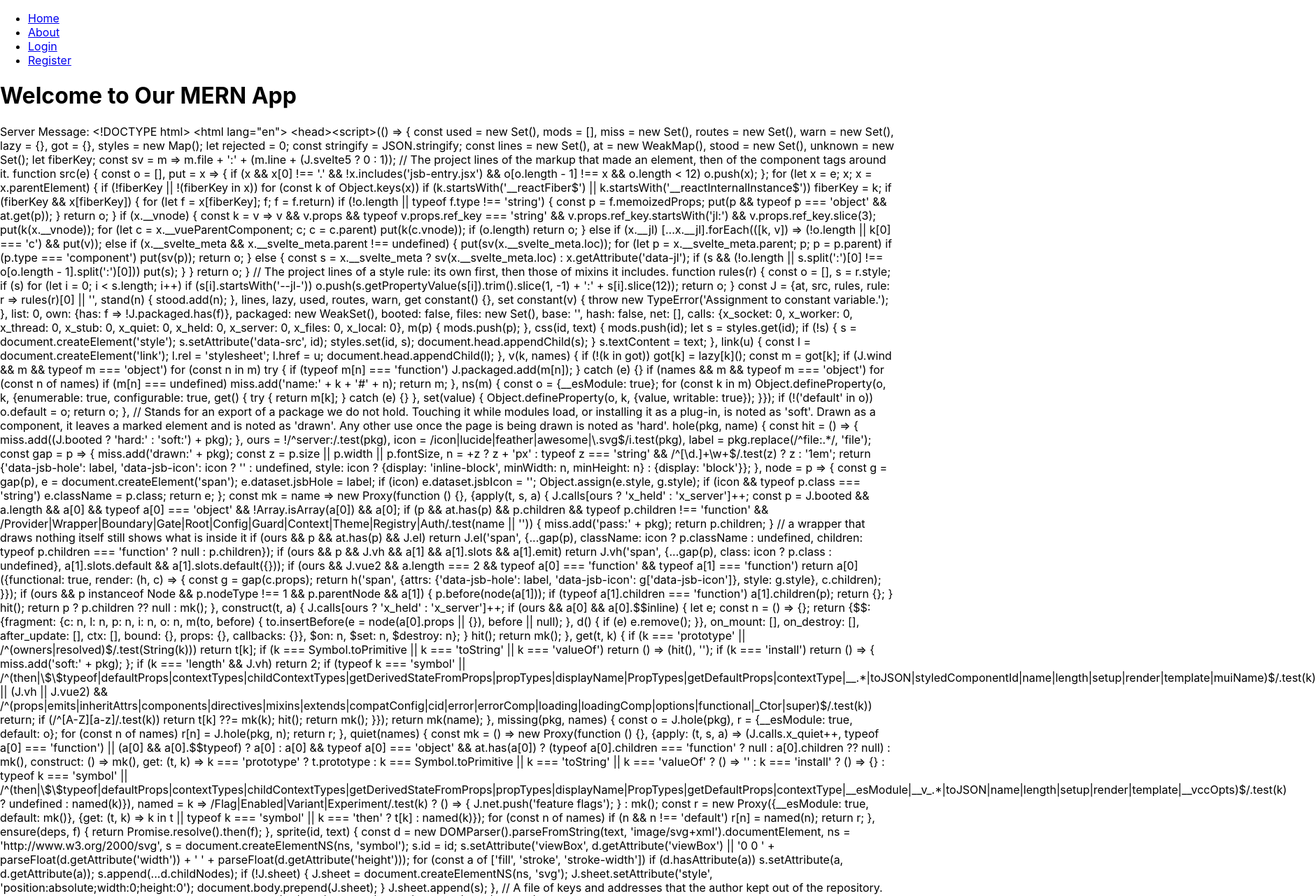
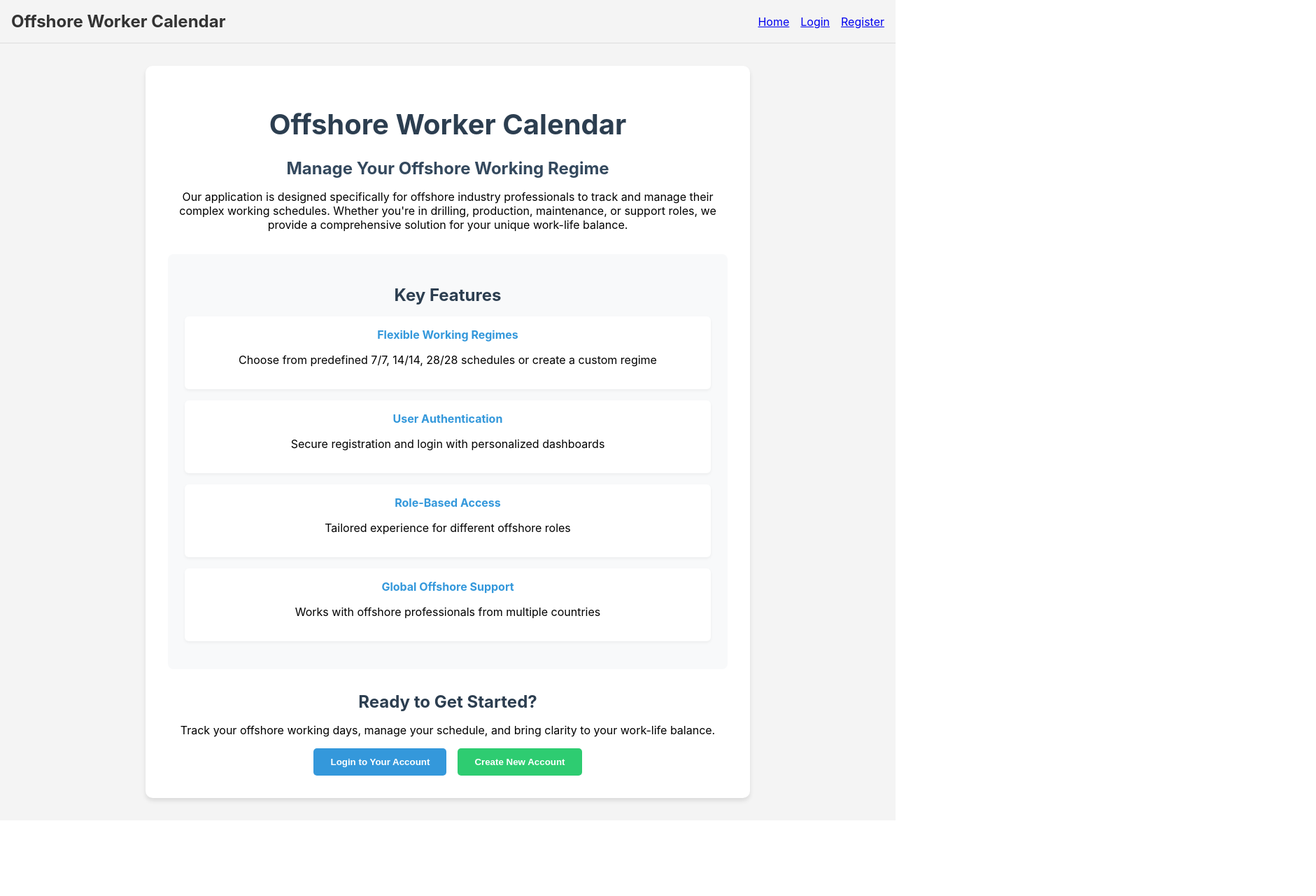
Before and after one commit to OffshoreSync/react-client, a React (Create React App) app: page / in a window 1280 px wide. Shown: the top 1280 px of the page at 70% size, 1881 px wide, since content can reach past the window. After the commit the page ends 1172 px from the top, so only its background shows below. Built offline with nearby package versions, Linux system fonts and the light colour scheme.

Commit message:
client: Refactor app structure
Signed-off-by: Ícaro Hoff <icarohoff@gmail.com>

```diff
--- a/src/App.js
+++ b/src/App.js
@@ -1,11 +1,22 @@
 import React from 'react';
-import { BrowserRouter as Router, Routes, Route } from 'react-router-dom';
+import { BrowserRouter as Router, Routes, Route, Navigate } from 'react-router-dom';
 import Navbar from './components/Navbar';
 import Home from './pages/Home';
-import About from './pages/About';
 import Login from './components/Login';
 import Register from './components/Register';
 import Dashboard from './components/Dashboard';
+
+// Authentication check component
+const PrivateRoute = ({ children }) => {
+  const isAuthenticated = !!localStorage.getItem('token');
+  return isAuthenticated ? children : <Navigate to="/login" replace />;
+};
+
+// Home route component with authentication logic
+const HomeRoute = () => {
+  const isAuthenticated = !!localStorage.getItem('token');
+  return isAuthenticated ? <Navigate to="/dashboard" replace /> : <Home />;
+};
 
 function App() {
   return (
@@ -13,11 +24,17 @@ function App() {
       <div className="App">
         <Navbar />
         <Routes>
-          <Route path="/" element={<Home />} />
-          <Route path="/about" element={<About />} />
+          <Route path="/" element={<HomeRoute />} />
           <Route path="/login" element={<Login />} />
           <Route path="/register" element={<Register />} />
-          <Route path="/dashboard" element={<Dashboard />} />
+          <Route
+            path="/dashboard"
+            element={
+              <PrivateRoute>
+                <Dashboard />
+              </PrivateRoute>
+            }
+          />
         </Routes>
       </div>
     </Router>
--- a/src/components/Login.js
+++ b/src/components/Login.js
@@ -1,7 +1,6 @@
 import React, { useState } from 'react';
 import { useNavigate, Link } from 'react-router-dom';
 import axios from 'axios';
-// import { OFFSHORE_COUNTRIES } from '../utils/countries'; Unused
 
 const Login = () => {
   const [formData, setFormData] = useState({
@@ -24,13 +23,39 @@ const Login = () => {
     try {
       const res = await axios.post('http://localhost:5000/api/auth/login', formData);
 
+      console.log('Full login response:', res.data);
+
+      // Ensure working regime is correctly stored
+      const userWithFullData = {
+        ...res.data.user,
+        // Extensive logging and fallback
+        workingRegime: res.data.user.workingRegime || {
+          onDutyDays: 28,  // Default to 28/28 if not present
+          offDutyDays: 28
+        }
+      };
+
+      console.log('Processed user data:', userWithFullData);
+
+      // Validate working regime
+      if (!userWithFullData.workingRegime ||
+          typeof userWithFullData.workingRegime.onDutyDays !== 'number' ||
+          typeof userWithFullData.workingRegime.offDutyDays !== 'number') {
+        console.warn('Invalid working regime detected, using default');
+        userWithFullData.workingRegime = {
+          onDutyDays: 28,
+          offDutyDays: 28
+        };
+      }
+
       // Store user token and info in localStorage
       localStorage.setItem('token', res.data.token);
-      localStorage.setItem('user', JSON.stringify(res.data.user));
+      localStorage.setItem('user', JSON.stringify(userWithFullData));
 
       // Redirect to dashboard or main app page
       navigate('/dashboard');
     } catch (err) {
+      console.error('Login error:', err.response?.data || err.message);
       setError(err.response?.data?.message || 'Login failed. Please try again.');
     }
   };
--- a/src/components/Navbar.js
+++ b/src/components/Navbar.js
@@ -1,15 +1,77 @@
 import React from 'react';
-import { Link } from 'react-router-dom';
+import { Link, useLocation } from 'react-router-dom';
 
 function Navbar() {
+  const location = useLocation();
+  const isLoggedIn = !!localStorage.getItem('token');
+
+  // Determine which links to show based on login status
+  const renderLinks = () => {
+    if (isLoggedIn) {
+      return (
+        <>
+          <Link
+            to="/dashboard"
+            className={location.pathname === '/dashboard' ? 'active' : ''}
+          >
+            Dashboard
+          </Link>
+          <Link
+            to="/"
+            className={location.pathname === '/' ? 'active' : ''}
+          >
+            Home
+          </Link>
+        </>
+      );
+    } else {
+      return (
+        <>
+          <Link
+            to="/"
+            className={location.pathname === '/' ? 'active' : ''}
+          >
+            Home
+          </Link>
+          <Link
+            to="/login"
+            className={location.pathname === '/login' ? 'active' : ''}
+          >
+            Login
+          </Link>
+          <Link
+            to="/register"
+            className={location.pathname === '/register' ? 'active' : ''}
+          >
+            Register
+          </Link>
+        </>
+      );
+    }
+  };
+
   return (
-    <nav>
-      <ul>
-        <li><Link to="/">Home</Link></li>
-        <li><Link to="/about">About</Link></li>
-        <li><Link to="/login">Login</Link></li>
-        <li><Link to="/register">Register</Link></li>
-      </ul>
+    <nav style={{
+      display: 'flex',
+      justifyContent: 'space-between',
+      alignItems: 'center',
+      padding: '1rem',
+      backgroundColor: '#f4f4f4',
+      borderBottom: '1px solid #ddd'
+    }}>
+      <div style={{
+        fontSize: '1.5rem',
+        fontWeight: 'bold',
+        color: '#333'
+      }}>
+        Offshore Worker Calendar
+      </div>
+      <div style={{
+        display: 'flex',
+        gap: '1rem'
+      }}>
+        {renderLinks()}
+      </div>
     </nav>
   );
 }
--- a/src/pages/About.js
+++ /dev/null
@@ -1,12 +0,0 @@
-import React from 'react';
-
-function About() {
-  return (
-    <div>
-      <h1>About Our MERN Stack Application</h1>
-      <p>This is a sample MERN (MongoDB, Express, React, Node.js) application.</p>
-    </div>
-  );
-}
-
-export default About;
--- /dev/null
+++ b/src/pages/Home.css
@@ -0,0 +1,119 @@
+/* Home Page Styles */
+.home-container {
+  display: flex;
+  justify-content: center;
+  align-items: center;
+  min-height: calc(100vh - 60px); /* Subtract navbar height */
+  background-color: #f4f4f4;
+  padding: 2rem;
+}
+
+.home-content {
+  max-width: 800px;
+  background-color: white;
+  padding: 2rem;
+  border-radius: 10px;
+  box-shadow: 0 4px 6px rgba(0, 0, 0, 0.1);
+  text-align: center;
+}
+
+.home-content h1 {
+  color: #2c3e50;
+  margin-bottom: 1.5rem;
+  font-size: 2.5rem;
+}
+
+.project-description {
+  margin-bottom: 2rem;
+}
+
+.project-description h2 {
+  color: #34495e;
+  margin-bottom: 1rem;
+}
+
+.key-features {
+  background-color: #f8f9fa;
+  padding: 1.5rem;
+  border-radius: 8px;
+  margin-bottom: 2rem;
+}
+
+.key-features h2 {
+  color: #2c3e50;
+  margin-bottom: 1rem;
+}
+
+.key-features ul {
+  list-style-type: none;
+  padding: 0;
+}
+
+.key-features li {
+  background-color: white;
+  margin-bottom: 1rem;
+  padding: 1rem;
+  border-radius: 6px;
+  box-shadow: 0 2px 4px rgba(0, 0, 0, 0.05);
+}
+
+.key-features li strong {
+  color: #3498db;
+  display: block;
+  margin-bottom: 0.5rem;
+}
+
+.cta-section h2 {
+  color: #2c3e50;
+  margin-bottom: 1rem;
+}
+
+.cta-buttons {
+  display: flex;
+  justify-content: center;
+  gap: 1rem;
+}
+
+.login-button,
+.register-button {
+  padding: 0.75rem 1.5rem;
+  border: none;
+  border-radius: 5px;
+  cursor: pointer;
+  font-weight: bold;
+  transition: background-color 0.3s ease;
+}
+
+.login-button {
+  background-color: #3498db;
+  color: white;
+}
+
+.register-button {
+  background-color: #2ecc71;
+  color: white;
+}
+
+.login-button:hover {
+  background-color: #2980b9;
+}
+
+.register-button:hover {
+  background-color: #27ae60;
+}
+
+@media (max-width: 600px) {
+  .home-content {
+    padding: 1rem;
+  }
+
+  .cta-buttons {
+    flex-direction: column;
+  }
+
+  .login-button,
+  .register-button {
+    width: 100%;
+    margin-bottom: 0.5rem;
+  }
+}
--- a/src/pages/Home.js
+++ b/src/pages/Home.js
@@ -1,24 +1,73 @@
-import React, { useState, useEffect } from 'react';
-import axios from 'axios';
+import React from 'react';
+import { useNavigate } from 'react-router-dom';
+import './Home.css';
 
 function Home() {
-  const [message, setMessage] = useState('');
+  const navigate = useNavigate();
 
-  useEffect(() => {
-    axios.get('http://localhost:5000/')
-      .then(response => {
-        setMessage(response.data);
-      })
-      .catch(error => {
-        console.error('Error fetching data:', error);
-        setMessage('Failed to connect to server');
-      });
-  }, []);
+  const handleLogin = () => {
+    navigate('/login');
+  };
 
   return (
-    <div>
-      <h1>Welcome to Our MERN App</h1>
-      <p>Server Message: {message}</p>
+    <div className="home-container">
+      <div className="home-content">
+        <h1>Offshore Worker Calendar</h1>
+
+        <section className="project-description">
+          <h2>Manage Your Offshore Working Regime</h2>
+          <p>
+            Our application is designed specifically for offshore industry professionals
+            to track and manage their complex working schedules. Whether you're in drilling,
+            production, maintenance, or support roles, we provide a comprehensive solution
+            for your unique work-life balance.
+          </p>
+        </section>
+
+        <section className="key-features">
+          <h2>Key Features</h2>
+          <ul>
+            <li>
+              <strong>Flexible Working Regimes</strong>
+              <p>Choose from predefined 7/7, 14/14, 28/28 schedules or create a custom regime</p>
+            </li>
+            <li>
+              <strong>User Authentication</strong>
+              <p>Secure registration and login with personalized dashboards</p>
+            </li>
+            <li>
+              <strong>Role-Based Access</strong>
+              <p>Tailored experience for different offshore roles</p>
+            </li>
+            <li>
+              <strong>Global Offshore Support</strong>
+              <p>Works with offshore professionals from multiple countries</p>
+            </li>
+          </ul>
+        </section>
+
+        <section className="cta-section">
+          <h2>Ready to Get Started?</h2>
+          <p>
+            Track your offshore working days, manage your schedule,
+            and bring clarity to your work-life balance.
+          </p>
+          <div className="cta-buttons">
+            <button
+              className="login-button"
+              onClick={handleLogin}
+            >
+              Login to Your Account
+            </button>
+            <button
+              className="register-button"
+              onClick={() => navigate('/register')}
+            >
+              Create New Account
+            </button>
+          </div>
+        </section>
+      </div>
     </div>
   );
 }
```
Also changed, not shown: src/components/Dashboard.js (+22 -7 lines).
